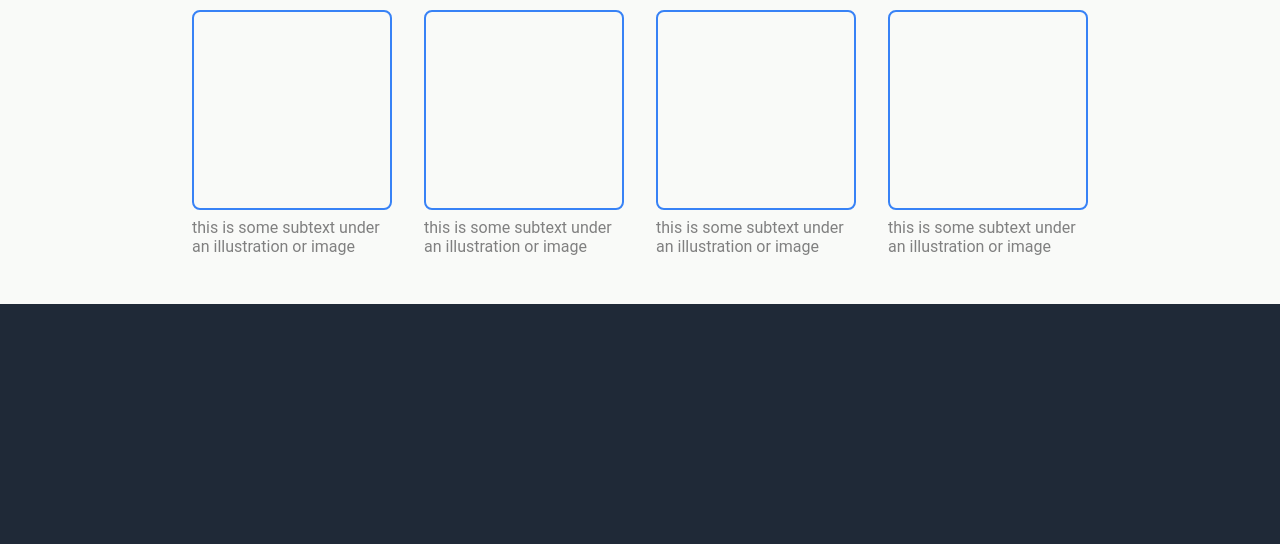
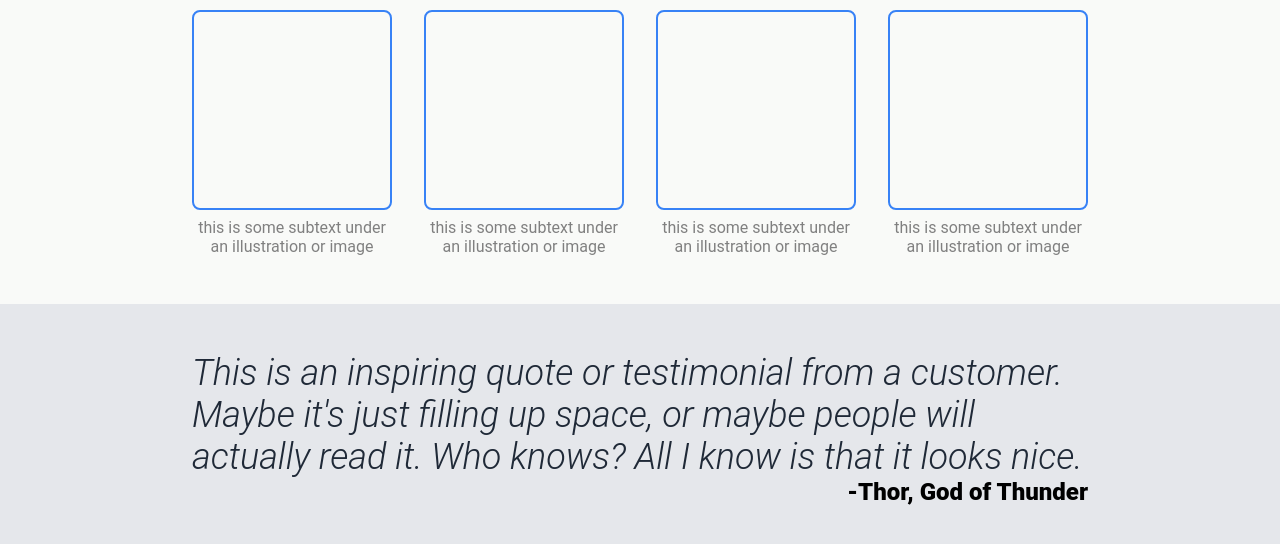
Before and after one commit to flowerboycutie/odin-landing-page, a plain HTML site: page index.html in a window 1280 px wide. Shown: the part 652-1196 px from the top of the page. Before the commit the page ends 956 px from the top, so only its background shows below. Drawn offline with Linux system fonts and the light colour scheme.

Commit message:
Add quote section and update styles

```diff
--- a/index.html
+++ b/index.html
@@ -46,5 +46,9 @@
             </div>
         </div>
     </section>
+    <section class="quote">
+        <h1>This is an inspiring quote or testimonial from a customer. Maybe it's just filling up space, or maybe people will actually read it. Who knows? All I know is that it looks nice.</h1>
+        <span>-Thor, God of Thunder</span>
+    </section>
 </body>
 </html>
--- a/styles.css
+++ b/styles.css
@@ -8,6 +8,7 @@
     --primary-color: #1F2937;
     --secondary-color: #3882F6;
     --gray: #808080;
+    --light-gray: #E5E7EB;
     --white: #F9FAF8;
 
     --font-family: Roboto, sans-serif;
@@ -122,9 +123,29 @@ section {
     border: 2px solid var(--secondary-color);
     border-radius: 0.5rem;
     height: 200px;
-    width: 200px;
+    width: 100%;
 }
 
 .card p {
     color: var(--gray);
+    text-align: center;
 }
+
+.quote {
+    background-color: var(--light-gray);
+    display: flex;
+    flex-direction: column;
+}
+
+.quote h1 {
+    color: var(--primary-color);
+    font-size: var(--quote-font-size);
+    font-weight: var(--light);
+    font-style: italic;
+}
+
+.quote span {
+    text-align: right;
+    font-size: var(--hero-logo-font-size);
+    font-weight: var(--bold);
+}
```
